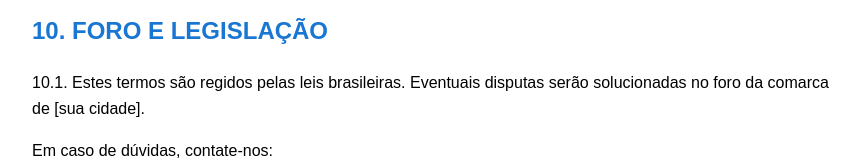
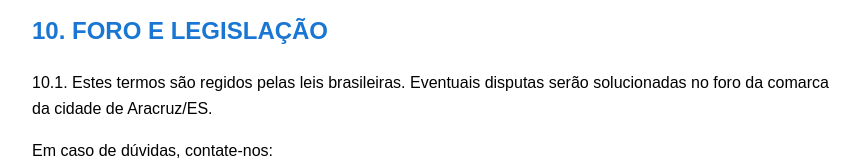
Before and after one commit to wbbarreto/willplay-site, a plain HTML site: page termos.html in a window 1280 px wide. Shown: the part 1915-2079 px from the top of the page, without its empty margins (208-1068 px from the left). Drawn offline with Linux system fonts and the light colour scheme.

Commit message:
Update termos.html

```diff
--- a/termos.html
+++ b/termos.html
@@ -62,7 +62,7 @@
   <p>9.1. A WillPlay pode modificar estes termos a qualquer momento, com aviso prévio no app.</p>
 
   <h2>10. FORO E LEGISLAÇÃO</h2>
-  <p>10.1. Estes termos são regidos pelas leis brasileiras. Eventuais disputas serão solucionadas no foro da comarca de [sua cidade].</p>
+  <p>10.1. Estes termos são regidos pelas leis brasileiras. Eventuais disputas serão solucionadas no foro da comarca da cidade de Aracruz/ES.</p>
 
   <p>Em caso de dúvidas, contate-nos:<br>
   📧 <a href="mailto:suporte@willplay.com.br">suporte@willplay.com.br</a></p>
```
